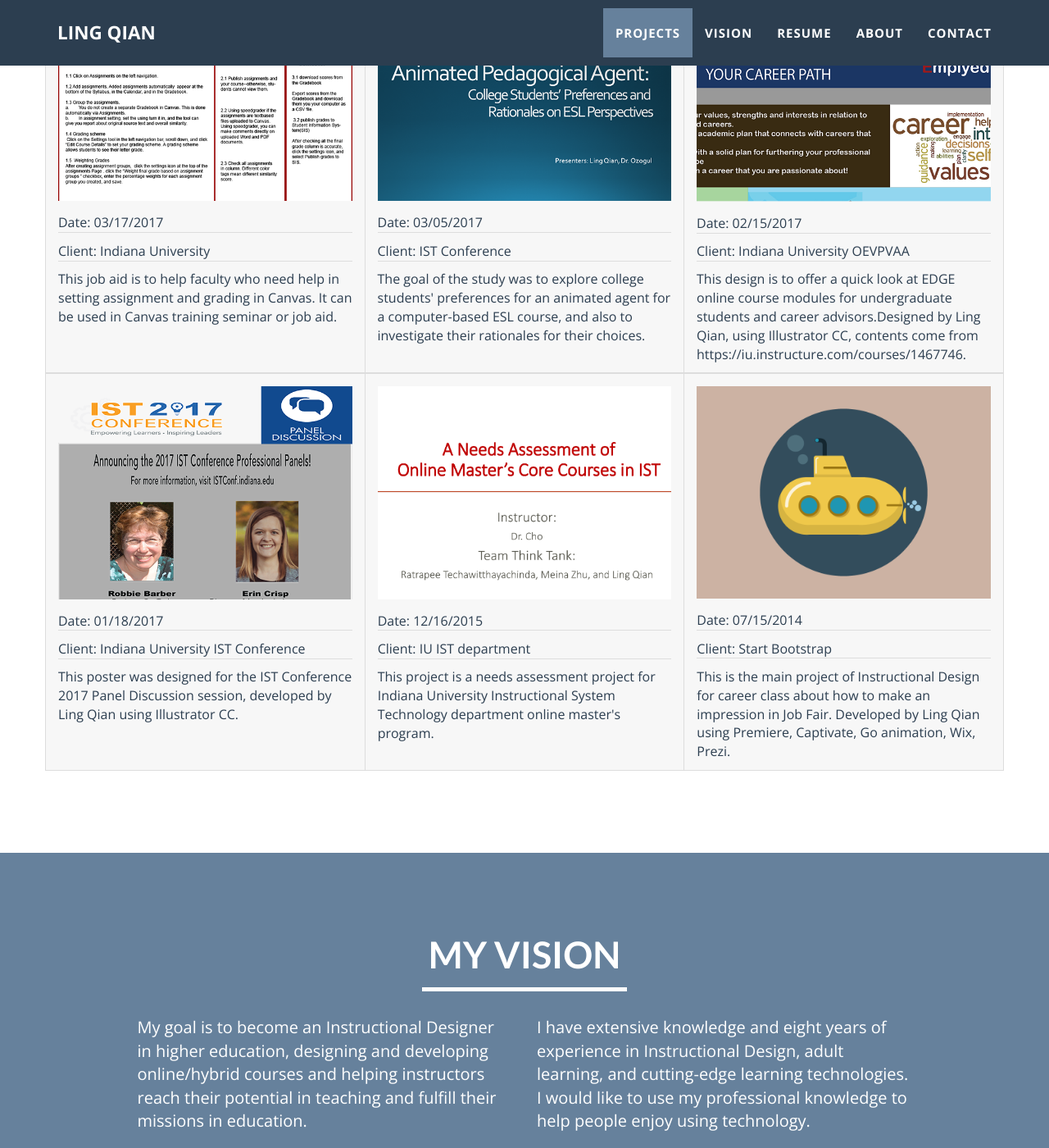
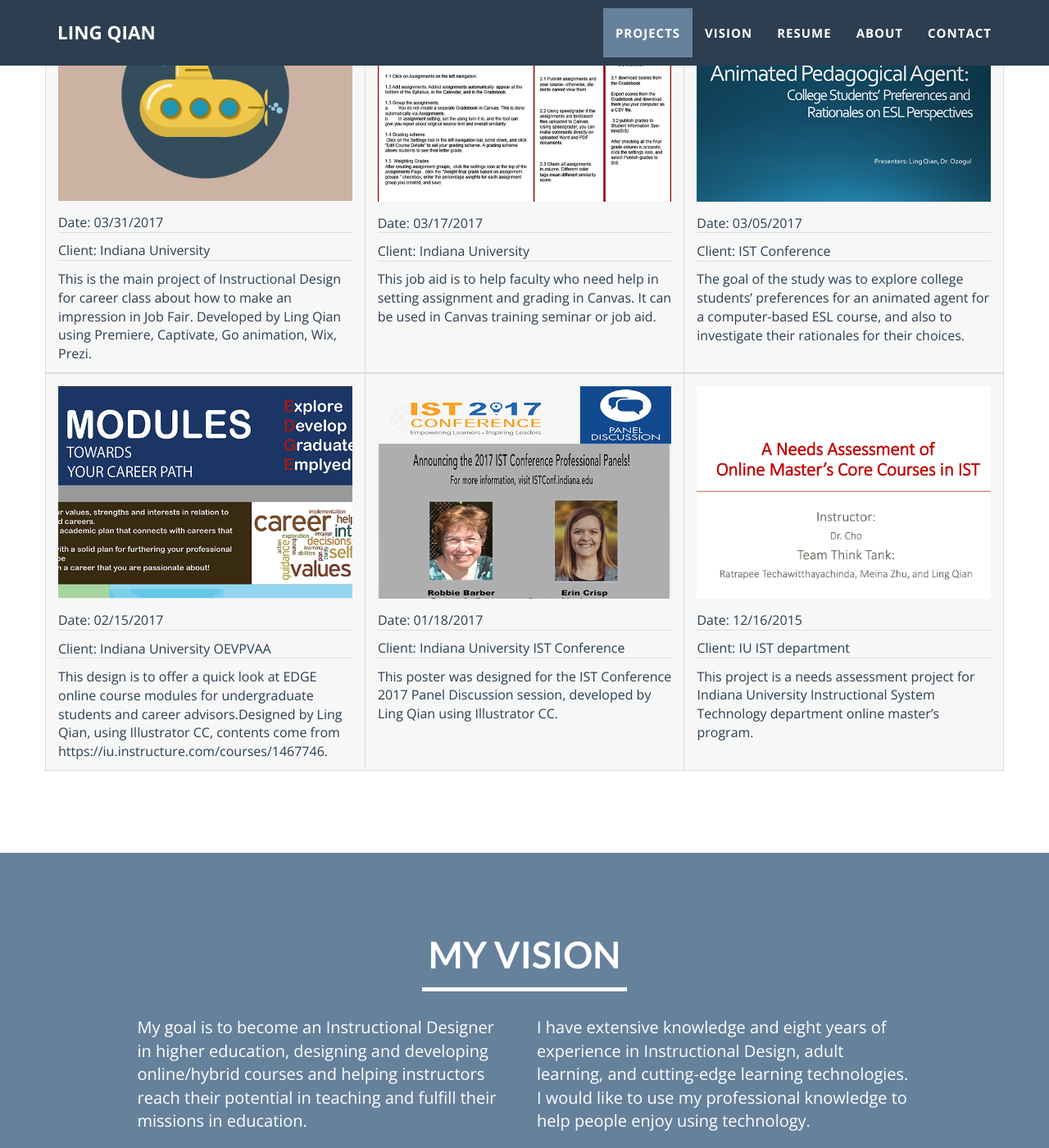
Before and after one commit to lingqiann/lingqiann.github.io, a Jekyll site: the page built from _posts/2014-07-13-project-6.markdown, in a window 1280 px wide and 1400 px high, scrolled down 544 px. Shown: the whole window at 82% size. Built offline with Jekyll 4.4.1, drawn with Linux system fonts in a browser that asks for light colours.

Commit message:
Update 2014-07-13-project-6.markdown

```diff
--- a/_posts/2014-07-13-project-6.markdown
+++ b/_posts/2014-07-13-project-6.markdown
@@ -1,12 +1,12 @@
 ---
 layout: default
 modal-id: 6
-date: 2014-07-15
+date: 2017-03-31
 img: submarine.png
 alt: image-alt
-project-date: April 2014
-client: Start Bootstrap
-category: Web Development
+project-date: April 2017
+client: Indiana University
+category: Instructional Design
 pdf: job_aid22.pdf
 ---
 This is the main project of Instructional Design for career class about how to make an impression in Job Fair. Developed by Ling Qian using Premiere, Captivate, Go animation, Wix, Prezi.
```
